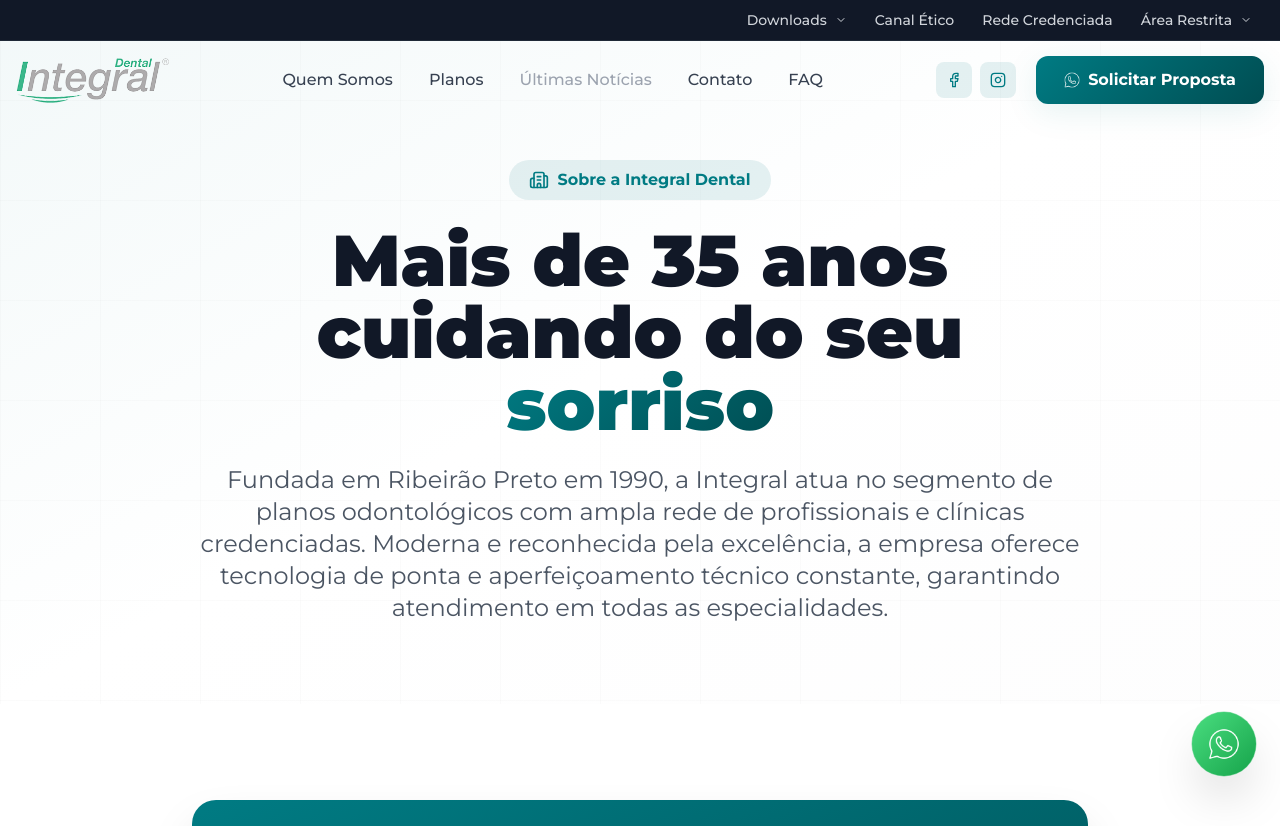
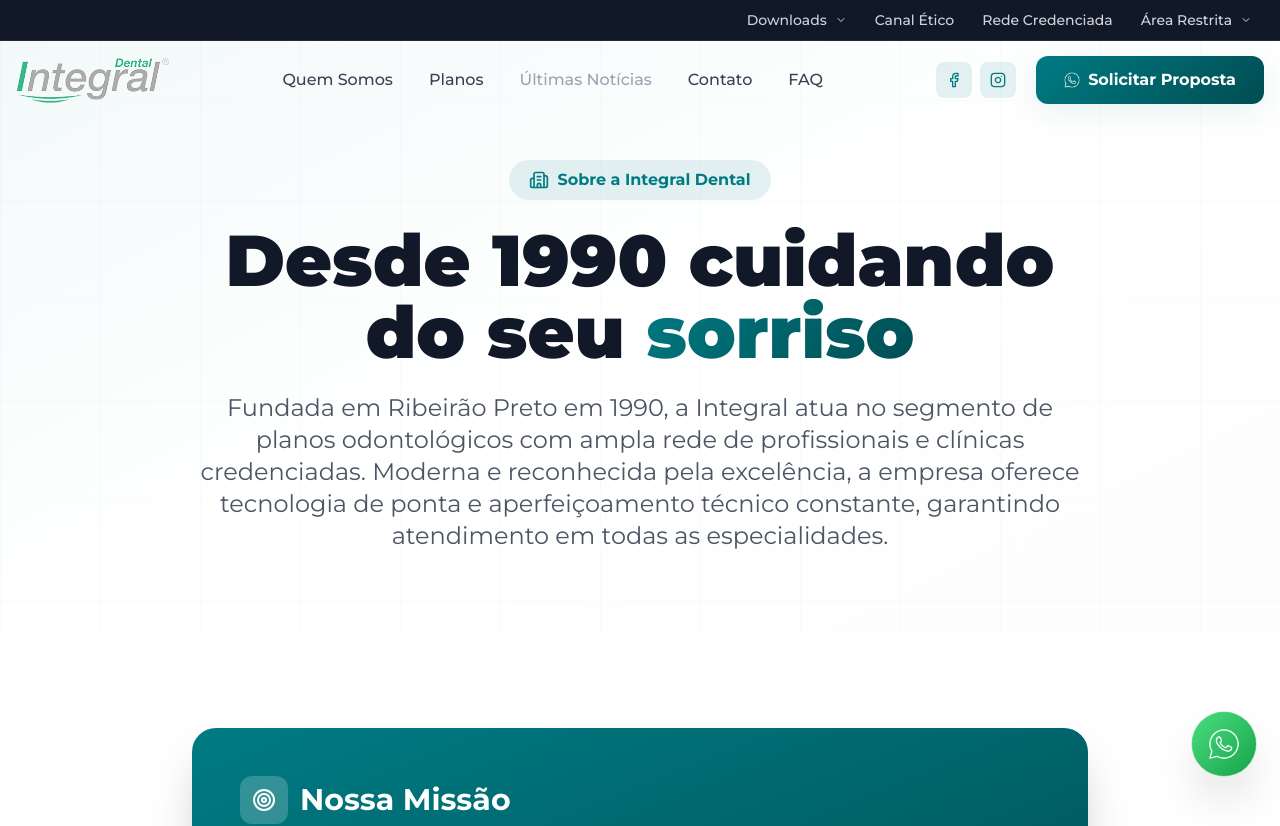
Before and after one commit to gazevedorp/integral-dental, a React (Vite) app: page /sobre in a window 1280 px wide. Shown: the top 826 px of the page. Built offline with nearby package versions, Linux system fonts and the light colour scheme.

Commit message:
chore: alter text

```diff
--- a/src/pages/Sobre.tsx
+++ b/src/pages/Sobre.tsx
@@ -57,7 +57,7 @@
             </motion.div>
 
             <h1 className="text-h1 font-black text-gray-900 mb-6">
-              Mais de 35 anos cuidando do seu{' '}
+              Desde 1990 cuidando do seu{' '}
               <span className="gradient-text">sorriso</span>
             </h1>
 
```
